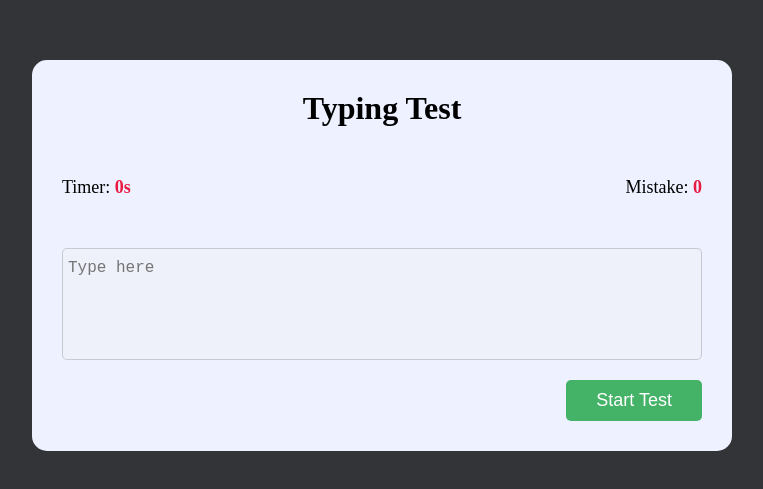
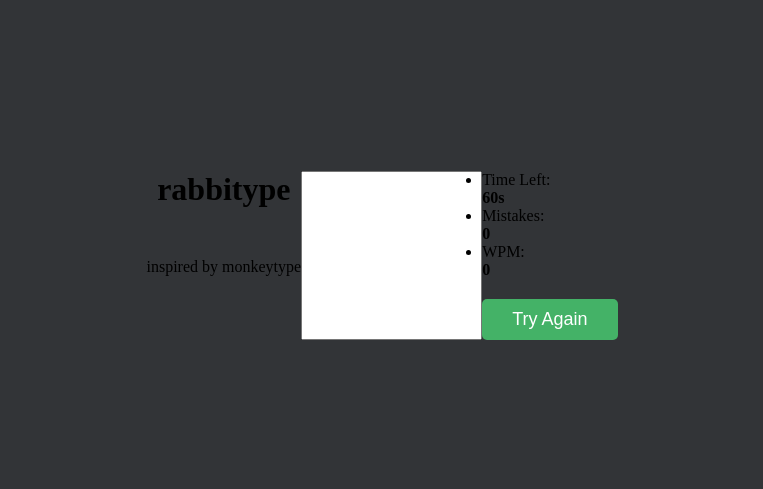
Before and after one commit to GauravSinghdev/Typing-speed-test, a plain HTML site: page index.html in a window 1280 px wide. Shown: the part 145-634 px from the top of the page, without its empty margins (258-1021 px from the left). Drawn offline with Linux system fonts and the light colour scheme; no server answers.

Commit message:
Update index.html

```diff
--- a/index.html
+++ b/index.html
@@ -1,41 +1,55 @@
+<!DOCTYPE html>
 <html lang="en">
 <head>
     <meta charset="UTF-8">
+    <meta http-equiv="X-UA-Compatible" content="IE=edge">
     <meta name="viewport" content="width=device-width, initial-scale=1.0">
-  <title>Simple Speed Typer App</title>
+    <title>Speed Typing Game</title>
     <link rel="stylesheet" href="style.css">
+    <script src="script.js" defer></script>
 </head>
 <body>
 
-  <div class="container">
-    <h1>Typing Test</h1>
-    <div class="stats">
-      <p>Timer: <span id="timer">0s</span></p>
-      <p>Mistake: <span id="mistakes">0</span></p>
+    <div class="wrapper">
+        <div class="title">
+            <div class="title-h">
+                <!-- <p>rabbit see</p> -->
+                <h1>rabbitype</h1>
             </div>
-    <div
-      id="quote"
-      onmousedown="return false"
-      onselectstart="return false"
-    ></div>
-    <textarea
-      rows="5"
-      name="quotes"
-      id="quote-input"
-      placeholder="Type here"
-    ></textarea>
+            <div class="title-p">
+                <p>inspired by monkeytype</p>
+            </div>
+        </div>
 
-    <button id="start-test" onclick="startTest()">Start Test</button>
-    <button id="stop-test" onclick="displayResult()">Stop Test</button>
-    <div class="result">
-      <h3>Result</h3>
-      <div class="wrapper">
-        <p>Accuracy: <span id="accuracy"></span></p>
-        <p>Speed: <span id="wpm"></span></p>
+        <input type="text" class="input-field">
+        <div class="content-box">
+            <div class="typing-text">
+                <p id="paragraph"></p>
+            </div>
+            <div class="content">
+                <ul class="result-details">
+                    <li class="time">
+                        <p>
+                            Time Left:
+                        </p>
+                        <span><b>60</b>s</span>
+                    </li>
+                    <li class="mistake">
+                        <p>
+                            Mistakes:
+                        </p>
+                        <span>0</span>
+                    </li>
+                    <li class="wpm">
+                        <p>
+                            WPM:
+                        </p>
+                        <span>0</span>
+                    </li>
+                </ul>
+                <button>Try Again</button>
             </div>
         </div>
     </div>
-
-  <script src="script.js"></script>
 </body>
 </html>
```
Lines whose indentation alone changed are shown as unchanged.
